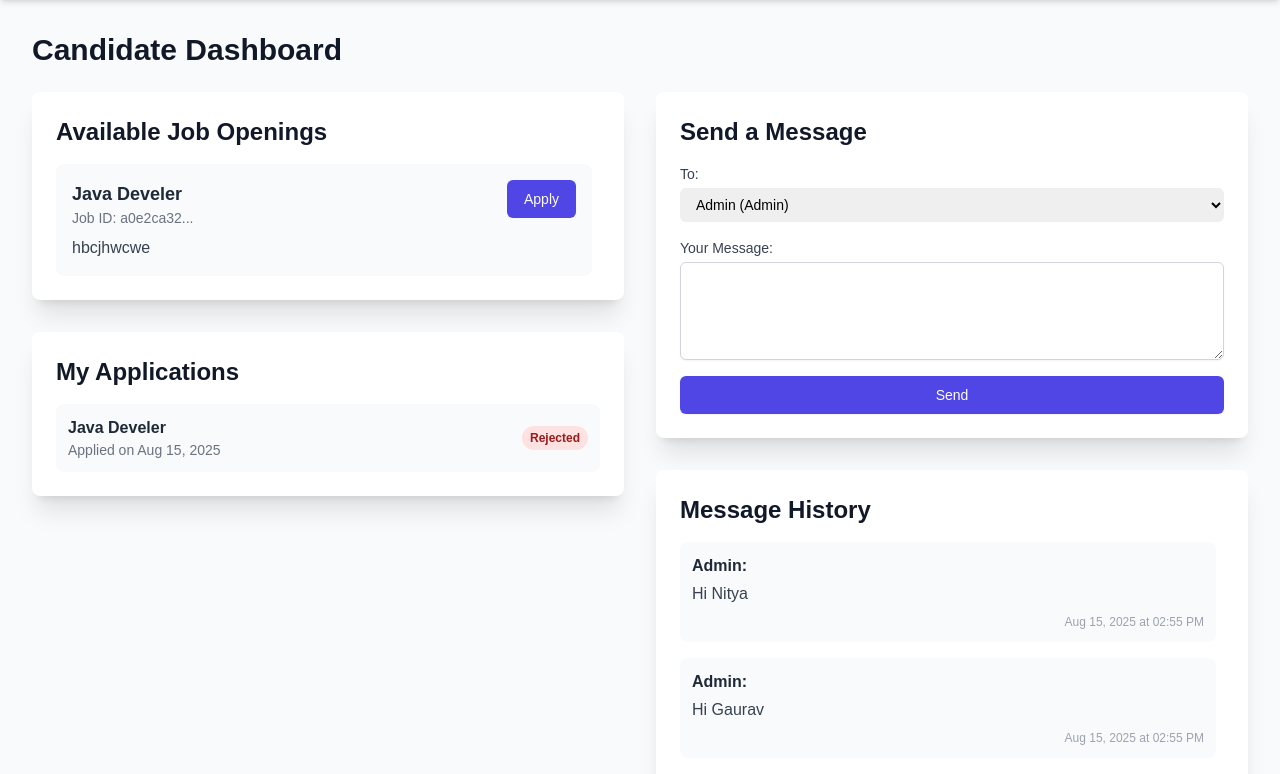
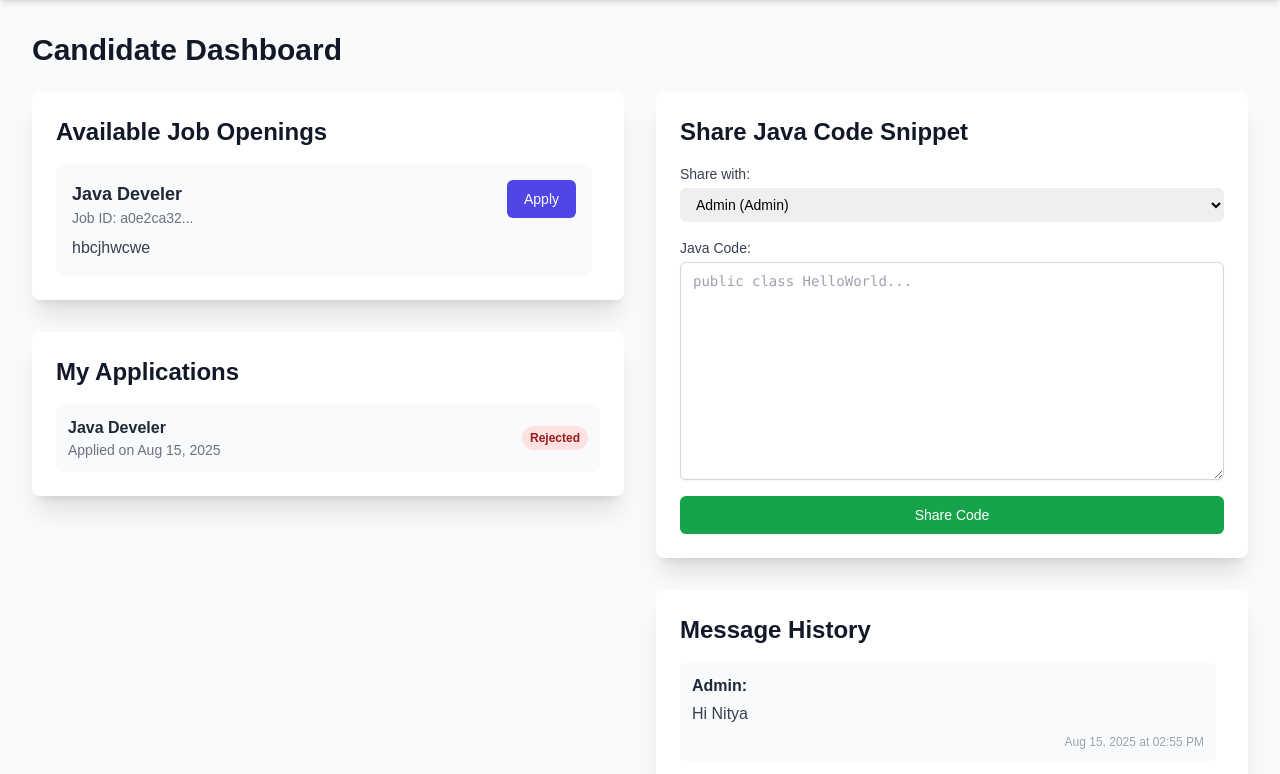
Before and after one commit to angrygabbar/CodeRangers, a Flask app: template templates/candidate_dashboard.html in a window 1280 px wide. Shown: the part 64-838 px from the top of the page. Run offline with Flask 3, Linux system fonts and the light colour scheme; the template is opened without the code that fills it: values that come from a table or form of the project are taken from there, others are empty; some libraries are stand-ins or nearby versions.

Commit message:
candidate  dashboard update

```diff
--- a/templates/candidate_dashboard.html
+++ b/templates/candidate_dashboard.html
@@ -54,26 +54,25 @@
 
     <!-- Right Column: Communication Tools -->
     <div class="space-y-8">
-        <!-- Send Message Form -->
         <div class="bg-white dark:bg-gray-800/50 rounded-lg shadow-xl p-6 animate-dynamic" style="animation-delay: 0.1s;">
-            <h2 class="text-2xl font-bold text-gray-900 dark:text-white mb-4">Send a Message</h2>
-            <form action="{{ url_for('send_message') }}" method="POST" class="space-y-4">
+            <h2 class="text-2xl font-bold text-gray-900 dark:text-white mb-4">Share Java Code Snippet</h2>
+            <form action="{{ url_for('share_code') }}" method="POST" class="space-y-4">
                 <div>
-                    <label for="recipient" class="block text-sm font-medium text-gray-700 dark:text-gray-300">To:</label>
-                    <select name="recipient_id" class="mt-1 block w-full pl-3 pr-10 py-2 text-base border-gray-300 focus:outline-none focus:ring-2 focus:ring-indigo-500 focus:border-indigo-500 sm:text-sm rounded-md dark:bg-gray-700 dark:border-gray-600 dark:text-white transition">
+                    <label for="code_recipient" class="block text-sm font-medium text-gray-700 dark:text-gray-300">Share with:</label>
+                    <select name="recipient_id" id="code_recipient" class="mt-1 block w-full pl-3 pr-10 py-2 text-base border-gray-300 focus:outline-none focus:ring-2 focus:ring-indigo-500 focus:border-indigo-500 sm:text-sm rounded-md dark:bg-gray-700 dark:border-gray-600 dark:text-white transition">
                         {% for user in messageable_users %}
                             <option value="{{ user.id }}">{{ user.username }} ({{ user.role.title() }})</option>
                         {% endfor %}
                     </select>
                 </div>
                 <div>
-                    <label for="body" class="block text-sm font-medium text-gray-700 dark:text-gray-300">Your Message:</label>
-                    <textarea name="body" rows="4" class="mt-1 appearance-none block w-full px-3 py-2 border border-gray-300 rounded-md shadow-sm placeholder-gray-400 focus:outline-none focus:ring-2 focus:ring-indigo-500 focus:border-indigo-500 sm:text-sm dark:bg-gray-700 dark:border-gray-600 dark:text-white transition"></textarea>
+                    <label for="java_code" class="block text-sm font-medium text-gray-700 dark:text-gray-300">Java Code:</label>
+                    <textarea name="java_code" id="java_code" rows="10" class="mt-1 font-mono text-sm appearance-none block w-full px-3 py-2 border border-gray-300 rounded-md shadow-sm placeholder-gray-400 focus:outline-none focus:ring-2 focus:ring-indigo-500 focus:border-indigo-500 dark:bg-gray-900 dark:border-gray-600 dark:text-gray-300 transition" placeholder="public class HelloWorld..."></textarea>
                 </div>
-                <button type="submit" class="w-full flex justify-center py-2 px-4 border border-transparent rounded-md shadow-sm text-sm font-medium text-white bg-indigo-600 hover:bg-indigo-700 focus:outline-none focus:ring-2 focus:ring-offset-2 focus:ring-indigo-500 transition-all duration-300 transform hover:scale-105">Send</button>
+                <button type="submit" class="w-full flex justify-center py-2 px-4 border border-transparent rounded-md shadow-sm text-sm font-medium text-white bg-green-600 hover:bg-green-700 focus:outline-none focus:ring-2 focus:ring-offset-2 focus:ring-green-500 transition-all duration-300 transform hover:scale-105">Share Code</button>
             </form>
         </div>
-        <div class="bg-white dark:bg-gray-800/50 rounded-lg shadow-xl p-6 animate-dynamic" style="animation-delay: 0.3s;">
+         <div class="bg-white dark:bg-gray-800/50 rounded-lg shadow-xl p-6 animate-dynamic" style="animation-delay: 0.3s;">
             <h2 class="text-2xl font-bold text-gray-900 dark:text-white mb-4">Message History</h2>
             <ul class="space-y-4 max-h-[60vh] overflow-y-auto pr-2">
                 {% for msg in messages %}
```
Also changed, not shown: instance/devconnect.db.
